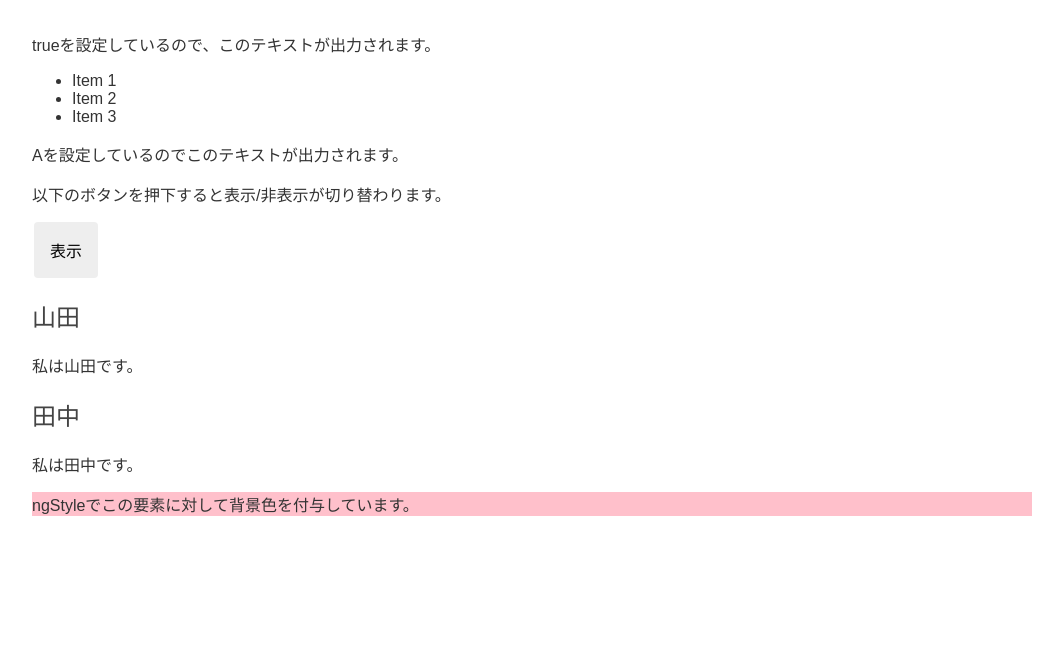
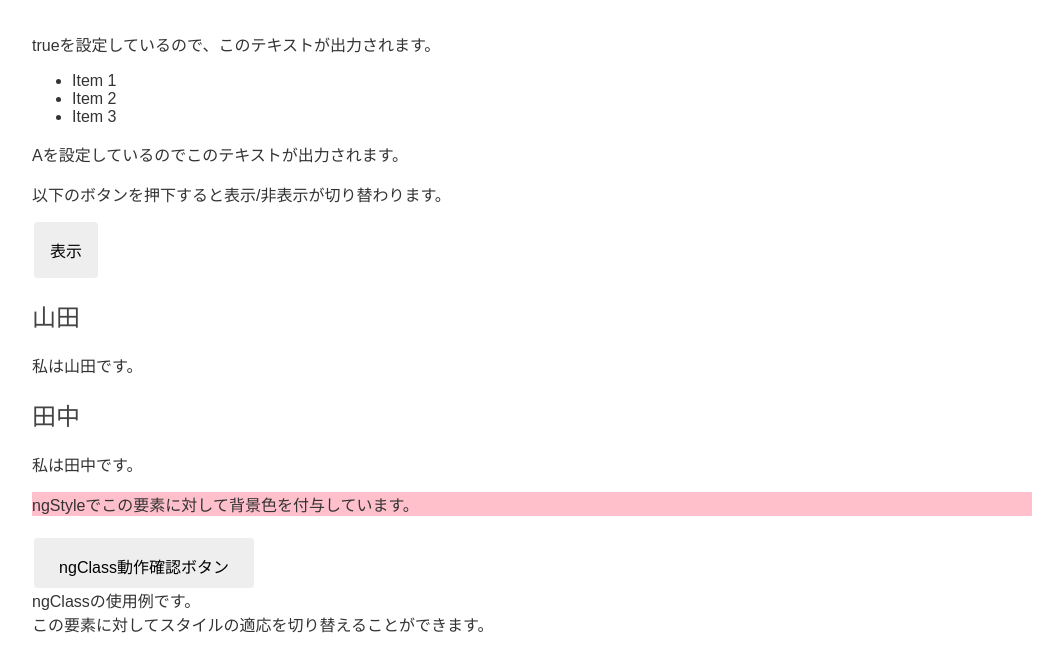
Before and after one commit to yupipi1110/Directive, an Angular app: page / in a window 1280 px wide. Shown: the top 672 px of the page, without its empty margins (108-1171 px from the left). Built offline with nearby package versions, Linux system fonts and the light colour scheme.

Commit message:
3 files modified

```diff
--- a/src/app/app.component.html
+++ b/src/app/app.component.html
@@ -40,10 +40,17 @@
 <div [ngStyle]="{ 'background-color': color }">
   ngStyleでこの要素に対して背景色を付与しています。
 </div>
+<br />
 
+<!-- ngClassでテキストに対してスタイルの適応を切り替えることができます。 -->
+<button class="ngClass-button" (click)="toggleClass()">
+  ngClass動作確認ボタン
+</button>
 
-
-
+<div [ngClass]="{ on: styleOnOff }">
+  ngClassの使用例です。<br />
+  この要素に対してスタイルの適応を切り替えることができます。
+</div>
 
 <!--
 Copyright Google LLC. All Rights Reserved.
--- a/src/app/app.component.ts
+++ b/src/app/app.component.ts
@@ -32,4 +32,10 @@ export class AppComponent {
 
   //ngStyleで以下の要素に対してスタイルを付与している。
   color = 'pink';
+
+  styleOnOff = false;
+  toggleClass() {
+    this.styleOnOff = !this.styleOnOff;
+  }
+
 }
--- a/src/styles.css
+++ b/src/styles.css
@@ -81,6 +81,14 @@ input[type="text"] {
   padding: .5rem;
 }
 
+.on {
+  color: red;
+}
+
+.ngClass-button{
+  width: 220px;
+  height: 50px;
+}
 
 /*
 Copyright Google LLC. All Rights Reserved.
```
